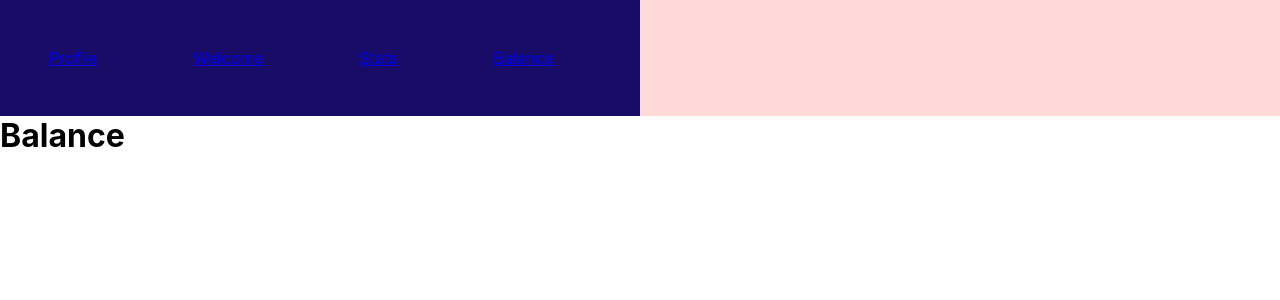
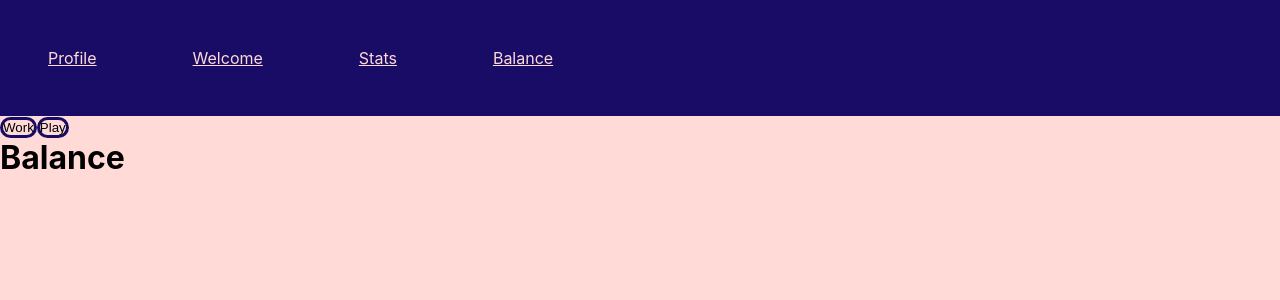
Before and after one commit to fac20/INCK-Front-End, a React (Create React App) app: page /balance in a window 1280 px wide. Shown: the top 300 px of the page. Built offline with nearby package versions, Linux system fonts and the light colour scheme.

Commit message:
INCK-4 Balance page forms appear

```diff
--- a/src/App.css
+++ b/src/App.css
@@ -1,6 +1,7 @@
 * {
   margin: 0;
   padding: 0;
+  background:var(--background);
 }
 :root {
   --background: #ffdad7;
@@ -20,16 +21,25 @@
 .navlist {
   list-style: none;
   display: flex;
-
+/*
   background: linear-gradient(
     to left,
     var(--background) 50%,
     var(--backtwo) 50%
-  );
+  ); */
+  background:var(--backtwo);
   width: 100vw;
+}
+a{
+  background:var(--backtwo);
+  color:var(--background);
 }
 li {
   margin: 3rem;
+}
+form, input, button{
+  border: var(--backtwo) solid 3px;
+  border-radius:20px;
 }
 
 .bluelink {
--- a/src/App.js
+++ b/src/App.js
@@ -3,6 +3,7 @@ import "./App.css";
 import { BrowserRouter, Switch, Route, Link } from "react-router-dom";
 import { NavBar } from "./components/nav.js";
 import Home from "./components/home.js";
+import {Balance} from "./components/balance.js";
 
 function App() {
   return (
@@ -27,6 +28,7 @@ function App() {
             <h1>Stats</h1>
           </Route>
           <Route path="/balance">
+            <Balance />
             <h1>Balance</h1>
           </Route>
           <Route>
--- /dev/null
+++ b/src/components/balance.js
@@ -0,0 +1,57 @@
+import React from "react";
+import { useLocation } from "react-router-dom"
+
+// on submission work form query is broken down and passed into a work array containing the numbers,
+// look at oli's workshop for how he parsed the number from the urlsearchparams object
+// same for play form
+
+export const Balance = () => {
+    const[clickPlay, setClickPlay] = React.useState(false);
+    const[clickWork, setClickWork] = React.useState(false);
+    const location = useLocation();
+    function collectData (event){
+        event.preventDefault();
+        let query = event.target.elements.time.value
+        // event.reset();
+        // let searchParams = new URLSearchParams(location.search)
+        // console.log(searchParams);
+        // const query = searchParams.get("time");
+        console.log(query);
+    }
+
+
+    return (
+        <div>
+        <FormToggleButton click={()=>setClickWork(!clickWork)}>Work</FormToggleButton >
+        <FormToggleButton click={()=> setClickPlay(!clickPlay)}>Play</FormToggleButton >
+        {clickWork ? <InputForm type="work" submit={(event)=> collectData(event)}/>:<></>}
+        {clickPlay ? <InputForm type="play" />:<></>}
+        </div>
+    )
+}
+
+// const LotusImage = () => {
+
+// }
+
+
+const FormToggleButton = (props) => {
+    // option to change colours??
+    return (
+        <button onClick={props.click}>
+            {props.children}
+        </button>
+    )
+}
+
+
+const InputForm = (props) => {
+    return (
+        <form onSubmit={props.submit} >
+            <label htmlFor="time"> How long did you spend on {props.type}?
+                <input id="time" name="time" type="number" min="0" /> minutes
+            </label>
+            <input type="submit" />
+        </form>
+    )
+}
```
